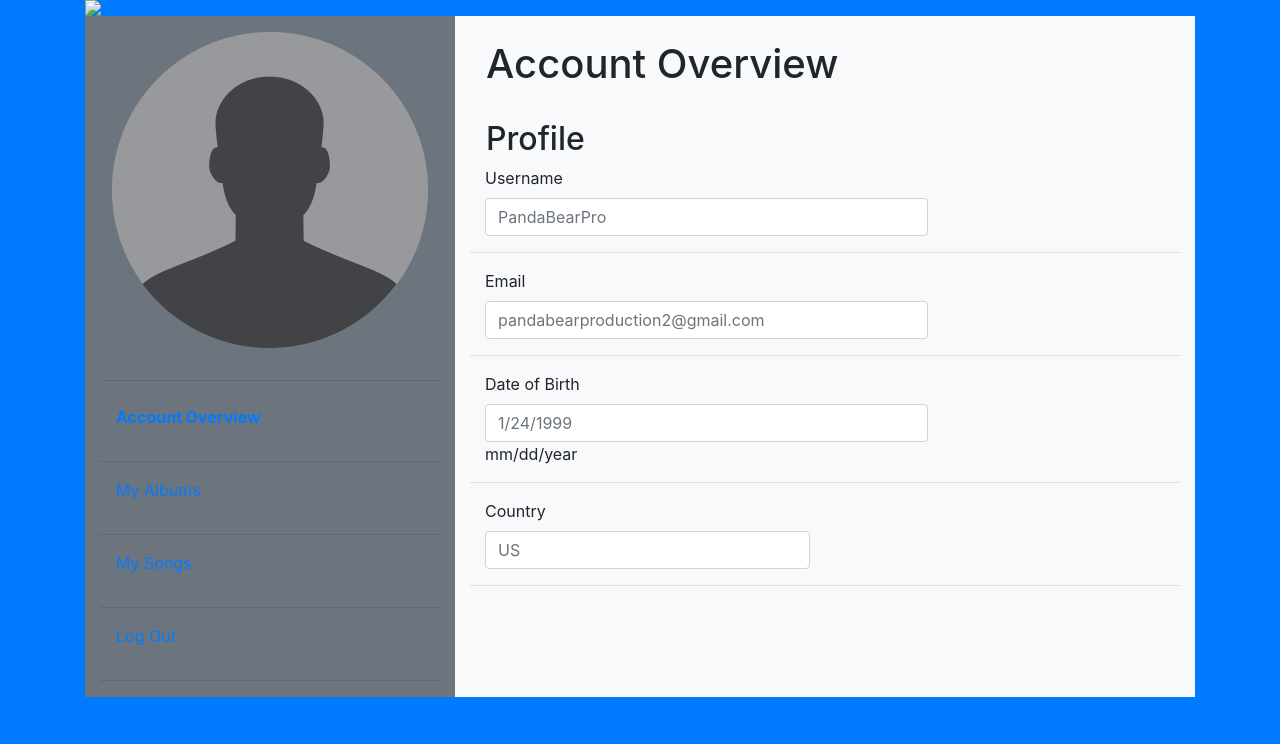
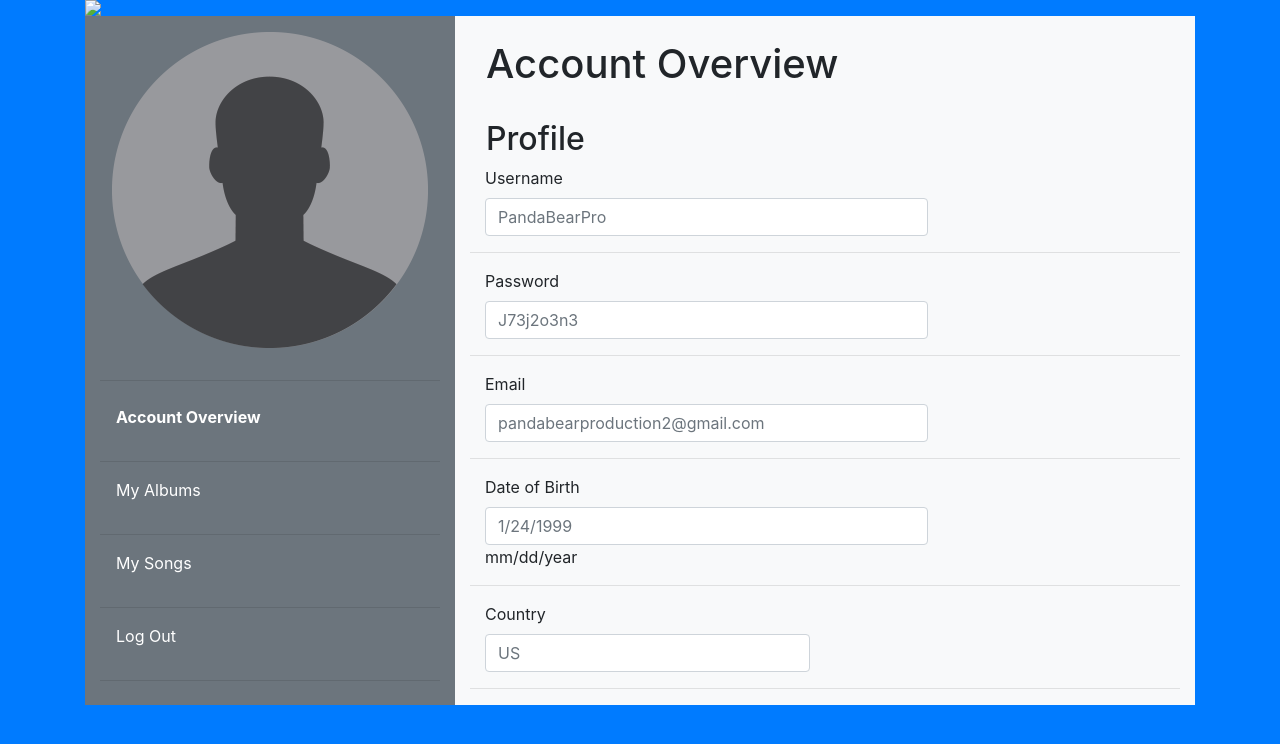
Before and after one commit to ns1326/JostanCIS, a PHP site: page /profile.html in a window 1280 px wide. Shown: the top 744 px of the page. Run offline with PHP 8.4, Linux system fonts and the light colour scheme; some libraries are stand-ins or nearby versions.

Commit message:
link-unstyle works

```diff
--- a/JostonCIS/login.html
+++ b/JostonCIS/login.html
@@ -24,7 +24,7 @@
                 </div>
                 <hr>
                 <div class="row ml-3 mt-2">
-                    <p><a href="registration.html">Register Here</a></p>
+                    <p><a class="link-unstyled" href="registration.html">Register Here</a></p>
                 </div>
                 <hr>
             </div>
--- a/JostonCIS/main.css
+++ b/JostonCIS/main.css
@@ -1,13 +1,7 @@
-.link-unstyled {
-    &,
-    &:visited,
-    &:hover,
-    &:active,
-    &:focus,
-    &:active:hover {
+.link-unstyled, .link-unstyled:visited, .link-unstyled:focus {
       font-style: inherit;
       color: inherit;
-      background-color transparent;
+      background-color: transparent;
       font-size: inherit;
       text-decoration: none;
       font-variant: inherit;
@@ -20,5 +14,22 @@
       box-shadow: inherit;
       padding: inherit;
       vertical-align: inherit;
-    }
   }
+
+  .link-unstyled:hover {
+    font-style: inherit;
+    color: yellow;
+    background-color: transparent;
+    font-size: inherit;
+    text-decoration: none;
+    font-variant: inherit;
+    font-weight: inherit;
+    line-height: inherit;
+    font-family: inherit;
+    border-radius: inherit;
+    border: inherit;
+    outline: inherit;
+    box-shadow: inherit;
+    padding: inherit;
+    vertical-align: inherit;
+  }
--- a/JostonCIS/profile.html
+++ b/JostonCIS/profile.html
@@ -25,19 +25,19 @@
                 </div>
                 <hr>
                 <div class="row ml-3 font-weight-bolder mt-4">
-                    <p><a href="profile.html">Account Overview</a></p>
+                    <p><a class="link-unstyled" href="profile.html">Account Overview</a></p>
                 </div>
                 <hr>
                 <div class="row ml-3 mt-2">
-                    <p><a href="album.html">My Albums</a></p>
+                    <p><a class="link-unstyled" href="album.html">My Albums</a></p>
                 </div>
                 <hr>
                 <div class="row ml-3 mt-2">
-                    <p><a href="songs.html">My Songs</a></p>
+                    <p><a class="link-unstyled" href="songs.html">My Songs</a></p>
                 </div>
                 <hr>
                 <div class="row ml-3 mt-2">
-                    <p><a href="login.html">Log Out</a></p>
+                    <p><a class="link-unstyled" href="login.html">Log Out</a></p>
                 </div>
                 <hr>
             </div>
@@ -50,16 +50,25 @@
                 </div>
                 <form action="profile.html" method="get" id="profile">
                     <fieldset>
-                        <!-- Text input-->
+                        <!-- Username Text input-->
                         <div class="form-group">
-                            <label class="col-md-4 control-label" for="Username">Username</label>
+                            <label class="col-md-4 control-label" for="username">Username</label>
                             <div class="col-md-8">
-                                <input id="Username" name="Username" type="text" placeholder="PandaBearPro"
+                                <input id="username" name="username" type="text" placeholder="PandaBearPro"
                                        class="form-control input-md">
                             </div>
                         </div>
                         <hr>
-                        <!-- Text input-->
+                        <!-- Password Text input-->
+                        <div class="form-group">
+                                <label class="col-md-4 control-label" for="password">Password</label>
+                                <div class="col-md-8">
+                                    <input id="password" name="password" type="text" placeholder="J73j2o3n3"
+                                           class="form-control input-md">
+                                </div>
+                            </div>
+                            <hr>
+                        <!-- Email Text input-->
                         <div class="form-group">
                             <label class="col-md-4 control-label" for="email">Email</label>
                             <div class="col-md-8">
@@ -68,7 +77,7 @@
                             </div>
                         </div>
                         <hr>
-                        <!-- Text input-->
+                        <!-- Date of Birth Text input-->
                         <div class="form-group">
                             <label class="col-md-4 control-label" for="dob">Date of Birth</label>
                             <div class="col-md-8">
@@ -78,7 +87,7 @@
                             </div>
                         </div>
                         <hr>
-                        <!-- Text input-->
+                        <!-- Country Text input-->
                         <div class="form-group">
                             <label class="col-md-4 control-label" for="country">Country</label>
                             <div class="col-md-6">
--- a/JostonCIS/registration.html
+++ b/JostonCIS/registration.html
@@ -24,7 +24,7 @@
                 </div>
                 <hr>
                 <div class="row ml-3 mt-2">
-                    <p><a href="login.html">Login Here</a></p>
+                    <p><a class="link-unstyled" href="login.html">Login Here</a></p>
                 </div>
                 <hr>
             </div>
```
